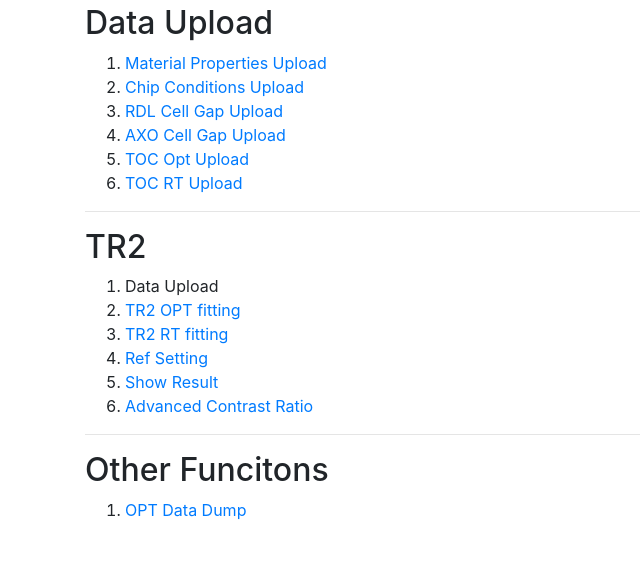
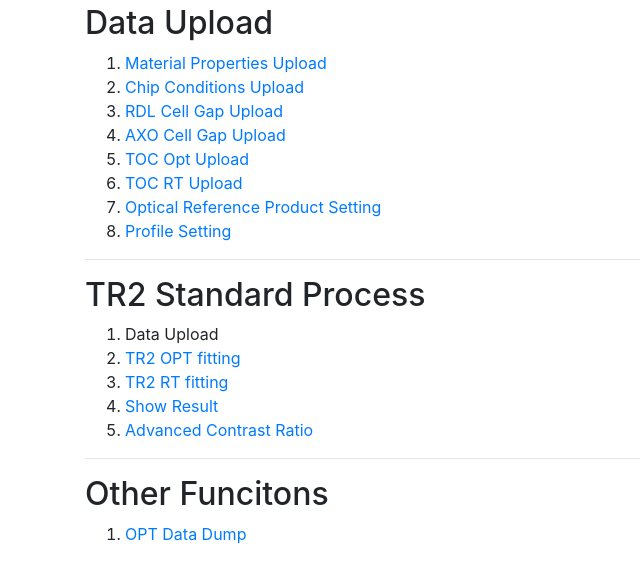
Before and after one commit to dimsplendid/td_toolkits_v3, a Django app: page /opticals/ in a window 1280 px wide. Shown: the part 300-862 px from the top of the page, without its empty margins (0-640 px from the left). Before the commit the page ends 820 px from the top, so only its background shows below. Run offline with Django 3.2, Linux system fonts and the light colour scheme; parts of the project's set-up code (start-up, migrations or seed data) failed here and were passed over; some libraries are stand-ins or nearby versions.

Commit message:
Modify Optical Index Page
Add profile list link and modify header

```diff
--- a/td_toolkits_v3/templates/opticals/index.html
+++ b/td_toolkits_v3/templates/opticals/index.html
@@ -25,6 +25,8 @@
         <li> <a href="{% url 'opticals:axo_upload' %}">AXO Cell Gap Upload</a> </li>
         <li> <a href="{% url 'opticals:toc_opt_log_upload' %}">TOC Opt Upload</a> </li>
         <li> <a href="{% url 'opticals:toc_rt_log_upload' %}">TOC RT Upload</a> </li>
+        <li> <a href="{% url 'opticals:ref_list' %}"> Optical Reference Product Setting </a></li>
+        <li> <a href="{% url 'opticals:search_profile_list' %}"> Profile Setting </a></li>
     </ol>
 </div>
 {% comment %} <div>
@@ -38,12 +40,11 @@
 </div> {% endcomment %}
 <hr>
 <div>
-    <h2>TR2</h2>
+    <h2>TR2 Standard Process</h2>
     <ol>
         <li> Data Upload </li>
         <li> <a href="{% url 'opticals:opt_fitting' %}">TR2 OPT fitting</a></li>
         <li> <a href="{% url 'opticals:rt_fitting' %}">TR2 RT fitting</a></li>
-        <li> <a href="{% url 'opticals:ref_list' %}"> Ref Setting </a></li>
         <li> <a href="{% url 'opticals:tr2' %}">Show Result</a></li>
         <li> <a href="{% url 'opticals:advanced_contrast' %}">Advanced Contrast Ratio</a></li>
     </ol>
```
